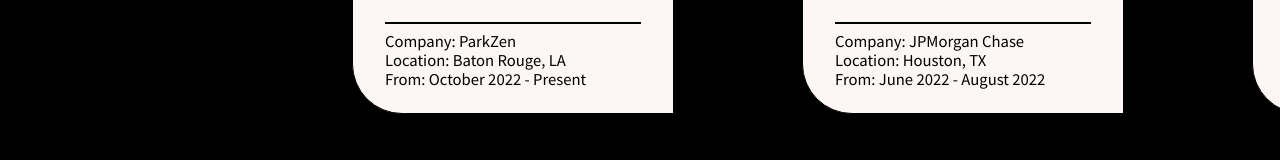
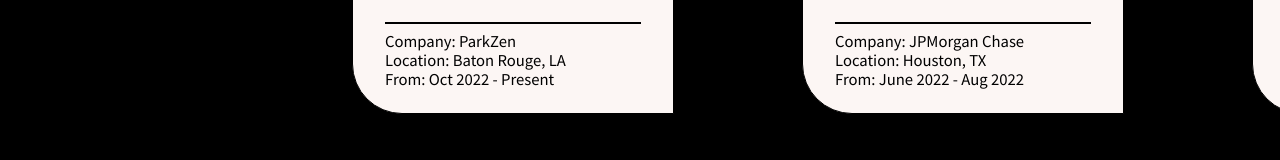
Before and after one commit to Graycouch/Web-Portfolio, a React (Create React App) app: page /experience in a window 1280 px wide. Shown: the part 448-608 px from the top of the page. Built offline with nearby package versions, Linux system fonts and the light colour scheme.

Commit message:
Updated experience date

```diff
--- a/src/components/ExperienceData.js
+++ b/src/components/ExperienceData.js
@@ -3,13 +3,13 @@
         id:1,
         name:" Software Engineering Intern",
         description:"Creating an AutoPay feature that tracks the duration a user is parked and allows the user to automatically pay for a parking spot once they leave",
-        tags:["Company: ParkZen", "Location: Baton Rouge, LA", "From: October 2022 - Present"],
+        tags:["Company: ParkZen", "Location: Baton Rouge, LA", "From: Oct 2022 - Present"],
     },
     {
         id:2,
         name:" Software Engineering Intern",
         description:"Created a Full-Stack Web Application from scratch that allows conflicts officers to view different types of conflicts of interests from across the firm and deal with them accordingly",
-        tags:["Company: JPMorgan Chase", "Location: Houston, TX", "From: June 2022 - August 2022"],
+        tags:["Company: JPMorgan Chase", "Location: Houston, TX", "From: June 2022 - Aug 2022"],
     },
     {
         id:3,
```
